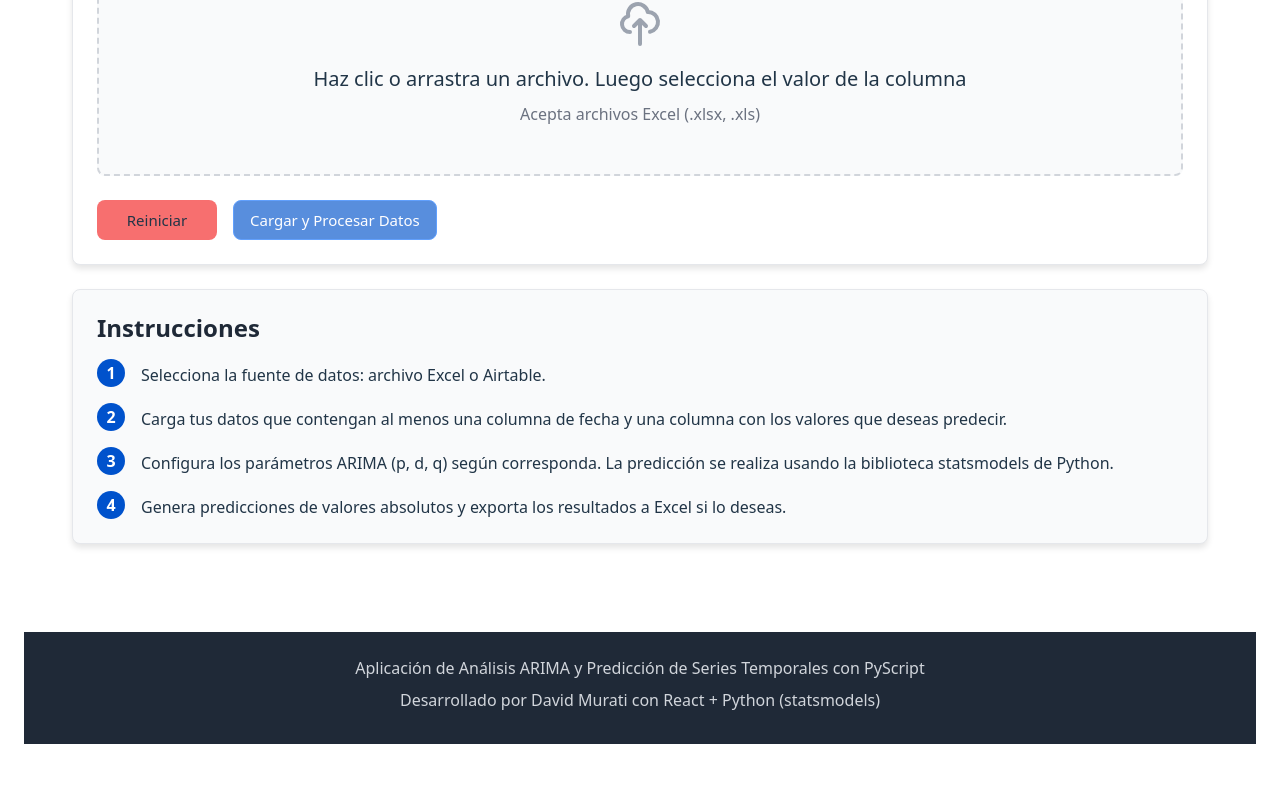
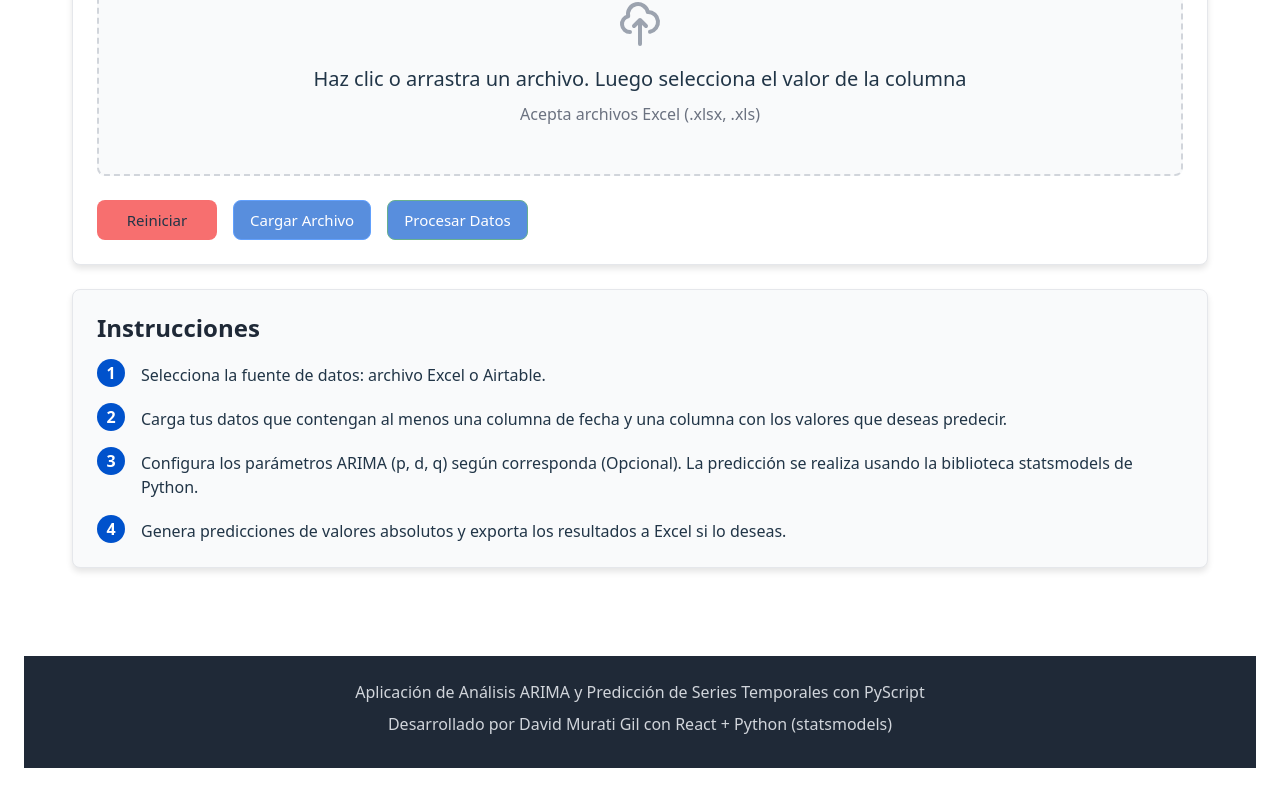
Before and after one commit to edubeat7/Dolarpredictor, a React (Vite) app: page / in a window 1280 px wide. Shown: the part 577-1377 px from the top of the page. Before the commit the page ends 1353 px from the top, so only its background shows below. Built offline with nearby package versions, Linux system fonts and the light colour scheme.

Commit message:
6 commit predictorDolar

```diff
--- a/src/Component/Predictor/Predictor.jsx
+++ b/src/Component/Predictor/Predictor.jsx
@@ -25,6 +25,7 @@ function App() {
   const [valueColumn, setValueColumn] = useState('');
   const [availableColumns, setAvailableColumns] = useState([]);
   const [dataSource, setDataSource] = useState('file'); // 'file' o 'airtable'
+  const [isFileLoaded, setIsFileLoaded] = useState(false); // Nuevo estado para control de carga
   const fileInputRef = useRef(null);
   const pyodideRef = useRef(null);
 
@@ -152,6 +153,7 @@ function App() {
       setFileName(selectedFile.name);
       setError(null);
       setSuccess(null);
+      setIsFileLoaded(false); // Resetear estado de carga cuando se selecciona nuevo archivo
     }
   };
 
@@ -171,6 +173,7 @@ function App() {
         setFileName(droppedFile.name);
         setError(null);
         setSuccess(null);
+        setIsFileLoaded(false); // Resetear estado de carga cuando se arrastra nuevo archivo
       } else {
         setError("Por favor seleccione un archivo Excel (.xlsx o .xls)");
       }
@@ -239,15 +242,10 @@ is_stationary = p_value <= 0.05
     }
   };
 
-  // Procesar archivo Excel
-  const processExcelFile = async () => {
+  // NUEVA FUNCIÓN: Cargar archivo Excel (sin procesar)
+  const loadExcelFile = async () => {
     if (!file) {
       setError("Por favor seleccione un archivo Excel");
-      return;
-    }
-
-    if (!pythonReady || !pyodideRef.current) {
-      setError("Python no está listo. Espere a que se inicialice o recargue la página.");
       return;
     }
 
@@ -257,10 +255,11 @@ is_stationary = p_value <= 0.05
     setProgress(10);
 
     try {
+      // Sólo leemos el archivo y verificamos que sea un Excel válido
       const fileData = await readFileAsArrayBuffer(file);
-      setProgress(20);
+      setProgress(50);
 
-      // Procesar con JavaScript primero
+      // Verificar que sea un archivo Excel válido
       const workbook = XLSX.read(fileData, {
         type: 'array',
         cellDates: true,
@@ -268,17 +267,19 @@ is_stationary = p_value <= 0.05
         cellNF: true
       });
 
+      // Verificar que tenga al menos una hoja con datos
       const worksheet = workbook.Sheets[workbook.SheetNames[0]];
       const jsonData = XLSX.utils.sheet_to_json(worksheet);
 
-      setProgress(30);
-
-      // Detectar las columnas disponibles en el archivo
       if (!jsonData.length) {
         throw new Error("El archivo Excel no contiene datos");
       }
 
-      // Obtener todas las columnas del primer objeto
+      // Si llegamos hasta aquí, el archivo es válido
+      setIsFileLoaded(true);
+      setSuccess(`Archivo "${fileName}" cargado correctamente. Ahora puede procesar los datos.`);
+
+      // Obtener todas las columnas del primer objeto (solo para mostrarlas)
       const firstRow = jsonData[0];
       const columns = Object.keys(firstRow);
       setAvailableColumns(columns);
@@ -286,11 +287,10 @@ is_stationary = p_value <= 0.05
       // Verificar columnas requeridas - necesitamos al menos una columna de fecha
       const dateColumn = columns.find(col => col.toLowerCase().includes('fecha'));
       if (!dateColumn) {
-        throw new Error("El archivo Excel debe contener al menos una columna de fecha");
+        setError("Advertencia: El archivo debe contener al menos una columna de fecha");
       }
 
-      // Buscar una columna que podría contener valores (no porcentajes)
-      // Primero intentamos encontrar la columna "Valor" o similar
+      // Buscar una columna que podría contener valores
       let possibleValueColumns = columns.filter(col =>
         !col.toLowerCase().includes('fecha') &&
         !col.toLowerCase().includes('variacion') &&
@@ -301,7 +301,7 @@ is_stationary = p_value <= 0.05
       if (possibleValueColumns.length > 0) {
         setValueColumn(possibleValueColumns[0]);
       } else {
-        // Si no hay columnas de valor, usaremos la de variación y mostraremos un mensaje
+        // Si no hay columnas de valor claras, usamos la de variación si existe
         const variationCol = columns.find(col =>
           col.toLowerCase().includes('variacion') ||
           col.toLowerCase().includes('variación')
@@ -315,11 +315,59 @@ is_stationary = p_value <= 0.05
           const nonDateCol = columns.find(col => !col.toLowerCase().includes('fecha'));
           if (nonDateCol) {
             setValueColumn(nonDateCol);
-          } else {
-            throw new Error("No se pudo encontrar una columna adecuada para el valor o variación.");
           }
         }
       }
+
+    } catch (err) {
+      console.error("Error al cargar el archivo:", err);
+      setError(`Error al cargar el archivo: ${err.message}`);
+      setIsFileLoaded(false);
+    } finally {
+      setLoading(false);
+      setProgress(100);
+      setTimeout(() => setProgress(0), 500); // Resetear la barra de progreso después de un momento
+    }
+  };
+
+  // FUNCIÓN MODIFICADA: Procesar archivo Excel ya cargado
+  const processExcelFile = async () => {
+    if (!isFileLoaded || !file) {
+      setError("Primero debe cargar un archivo Excel");
+      return;
+    }
+
+    if (!pythonReady || !pyodideRef.current) {
+      setError("Python no está listo. Espere a que se inicialice o recargue la página.");
+      return;
+    }
+
+    if (!valueColumn) {
+      setError("Debe seleccionar una columna de valor");
+      return;
+    }
+
+    setLoading(true);
+    setError(null);
+    setSuccess(null);
+    setProgress(10);
+
+    try {
+      const fileData = await readFileAsArrayBuffer(file);
+      setProgress(20);
+
+      // Procesar con JavaScript
+      const workbook = XLSX.read(fileData, {
+        type: 'array',
+        cellDates: true,
+        dateNF: 'dd/mm/yyyy',
+        cellNF: true
+      });
+
+      const worksheet = workbook.Sheets[workbook.SheetNames[0]];
+      const jsonData = XLSX.utils.sheet_to_json(worksheet);
+
+      setProgress(30);
 
       // Normalizar nombres de columnas
       const normalizedData = jsonData.map(row => {
@@ -348,13 +396,13 @@ is_stationary = p_value <= 0.05
       }
 
       setData(processedData);
-      setProgress(40);
+      setProgress(60);
 
       // Preparar datos para Python
       await prepareDataForPython(processedData);
-      setProgress(60);
+      setProgress(80);
 
-      setSuccess(`Archivo "${fileName}" procesado con éxito. Se han cargado ${processedData.length} registros.`);
+      setSuccess(`Datos procesados con éxito. Se han cargado ${processedData.length} registros.`);
       setActiveTab('visualizacion');
 
     } catch (err) {
@@ -363,6 +411,7 @@ is_stationary = p_value <= 0.05
     } finally {
       setLoading(false);
       setProgress(100);
+      setTimeout(() => setProgress(0), 500); // Resetear la barra de progreso después de un momento
     }
   };
 
@@ -645,6 +694,7 @@ json.dumps(result)
     } finally {
       setIsAnalyzing(false);
       setProgress(100);
+      setTimeout(() => setProgress(0), 500); // Resetear progreso después de un momento
     }
   };
 
@@ -695,7 +745,6 @@ json.dumps(result)
         return new Date();
       }
     };
-
     const processedData = [];
 
     for (let i = 0; i < jsonData.length; i++) {
@@ -762,6 +811,7 @@ json.dumps(result)
     setActiveTab('datos');
     setValueColumn('');
     setAvailableColumns([]);
+    setIsFileLoaded(false); // Resetear estado de archivo cargado
     if (fileInputRef.current) {
       fileInputRef.current.value = "";
     }
@@ -885,7 +935,7 @@ json.dumps(result)
           </div>
 
           {dataSource === 'file' ? (
-            /* Panel de carga de archivo */
+            /* Panel de carga de archivo MODIFICADO */
             <div className="panel">
               <h2>Cargar archivo de datos</h2>
 
@@ -934,12 +984,31 @@ json.dumps(result)
                   Reiniciar
                 </button>
 
+                {/* MODIFICACIÓN: Separar en dos botones */}
+                {/* Primer botón: Cargar Archivo */}
+                <button
+                  onClick={loadExcelFile}
+                  disabled={!file || loading}
+                  className={`btn btn-primary ${(!file || loading) ? 'disabled' : ''}`}
+                >
+                  {loading && !isFileLoaded ? (
+                    <div className="loading-indicator">
+                      <svg className="spinner" xmlns="http://www.w3.org/2000/svg" fill="none" viewBox="0 0 24 24">
+                        <circle className="opacity-25" cx="12" cy="12" r="10" stroke="currentColor" strokeWidth="4"></circle>
+                        <path className="opacity-75" fill="currentColor" d="M4 12a8 8 0 018-8V0C5.373 0 0 5.373 0 12h4zm2 5.291A7.962 7.962 0 014 12H0c0 3.042 1.135 5.824 3 7.938l3-2.647z"></path>
+                      </svg>
+                      Cargando...
+                    </div>
+                  ) : 'Cargar Archivo'}
+                </button>
+
+                {/* Segundo botón: Procesar Datos */}
                 <button
                   onClick={processExcelFile}
-                  disabled={!file || loading || !pythonReady}
-                  className={`btn btn-primary ${(!file || loading || !pythonReady) ? 'disabled' : ''}`}
+                  disabled={!isFileLoaded || loading || !pythonReady}
+                  className={`btn btn-success ${(!isFileLoaded || loading || !pythonReady) ? 'disabled' : ''}`}
                 >
-                  {loading ? (
+                  {loading && isFileLoaded ? (
                     <div className="loading-indicator">
                       <svg className="spinner" xmlns="http://www.w3.org/2000/svg" fill="none" viewBox="0 0 24 24">
                         <circle className="opacity-25" cx="12" cy="12" r="10" stroke="currentColor" strokeWidth="4"></circle>
@@ -947,14 +1016,14 @@ json.dumps(result)
                       </svg>
                       Procesando...
                     </div>
-                  ) : 'Cargar y Procesar Datos'}
+                  ) : 'Procesar Datos'}
                 </button>
               </div>
 
               {loading && (
                 <div className="progress-container">
                   <div className="progress-label">
-                    <span>Procesando</span>
+                    <span>{isFileLoaded ? 'Procesando' : 'Cargando'}</span>
                     <span>{progress}%</span>
                   </div>
                   <div className="progress-bar">
@@ -1011,7 +1080,7 @@ json.dumps(result)
               </div>
               <div className="instruction-item">
                 <div className="instruction-number">3</div>
-                <p>Configura los parámetros ARIMA (p, d, q) según corresponda. La predicción se realiza usando la biblioteca statsmodels de Python.</p>
+                <p>Configura los parámetros ARIMA (p, d, q) según corresponda (Opcional). La predicción se realiza usando la biblioteca statsmodels de Python.</p>
               </div>
               <div className="instruction-item">
                 <div className="instruction-number">4</div>
@@ -1322,7 +1391,7 @@ json.dumps(result)
         <div className="container">
           <div className="footer-content">
             <p>Aplicación de Análisis ARIMA y Predicción de Series Temporales con PyScript</p>
-            <p>Desarrollado por David Murati con React + Python (statsmodels)</p>
+            <p>Desarrollado por David Murati Gil con React + Python (statsmodels)</p>
           </div>
         </div>
       </footer>
```
